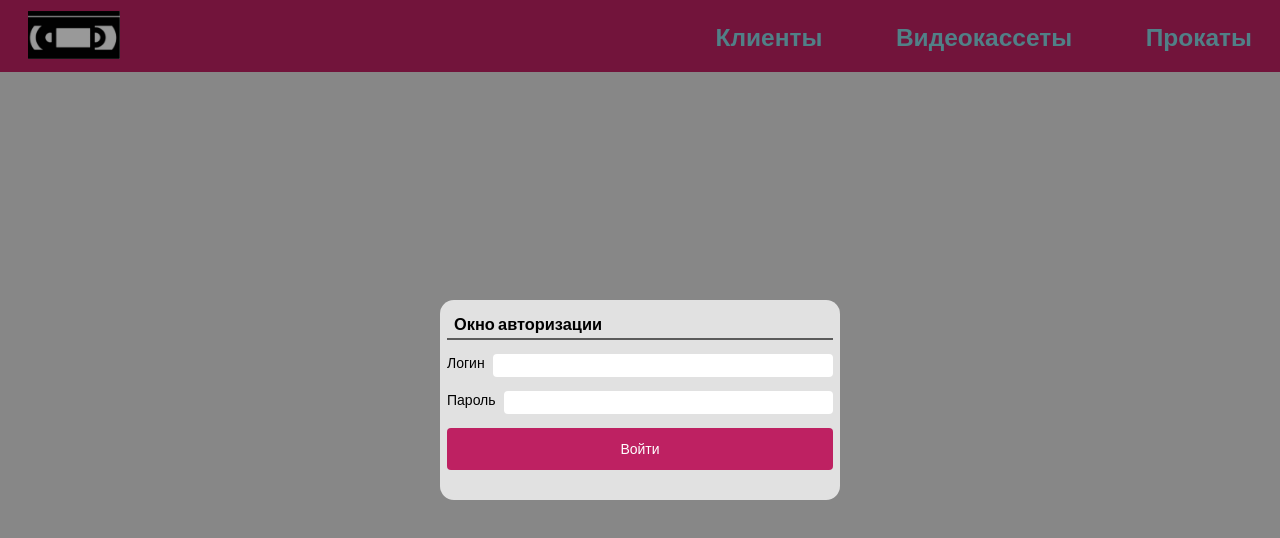
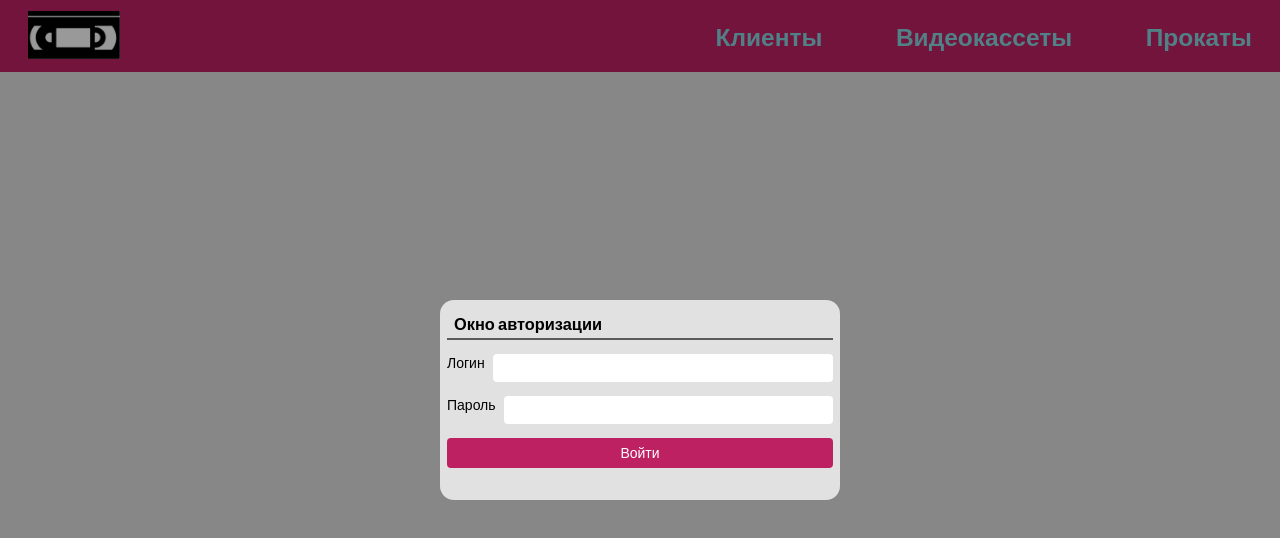
Before and after one commit to Mu3aHTp0n/Hayaku, a React (Vite) app: page / in a window 1280 px wide. Shown: the top 538 px of the page. Built offline with nearby package versions, Linux system fonts and the light colour scheme.

Commit message:
style: modal - inputs,submit button, inset: 0

```diff
--- a/src/app/styles/Modal.css
+++ b/src/app/styles/Modal.css
@@ -1,11 +1,8 @@
 .modal {
     position: fixed;
-    min-height: 100vh;
-    width: 100%;
+    inset: 0;
     background: rgba(0, 0, 0, .4);
     z-index: 6;
-    left: 0;
-    top: 0;
     overflow: hidden;
 }
 .modal-body {
@@ -43,7 +40,7 @@ i {
     gap: 1em;
 }
 input {
-    padding: 4px 8px;
+    padding: .5em 1em;
     border-radius: 4px;
     border: none;
 }
@@ -57,7 +54,7 @@ input {
     background-color: var(--header-bg-color);
     color: #fff;
     font-size: 1em;
-    height: 3em;
+    width: 100%;
 }
 .form__button:hover {
     background-color: color-mix(in oklab, var(--header-bg-color), 25% var(--text-color));
@@ -73,3 +70,13 @@ input {
     margin-left: 8px;
     flex: 1;
 }
+
+.hiden {
+    opacity: 0;
+    width: 0;
+    height: 0;
+    position: absolute;
+    bottom: 3em;
+    z-index: 0;
+    left: 3em;
+}
```
